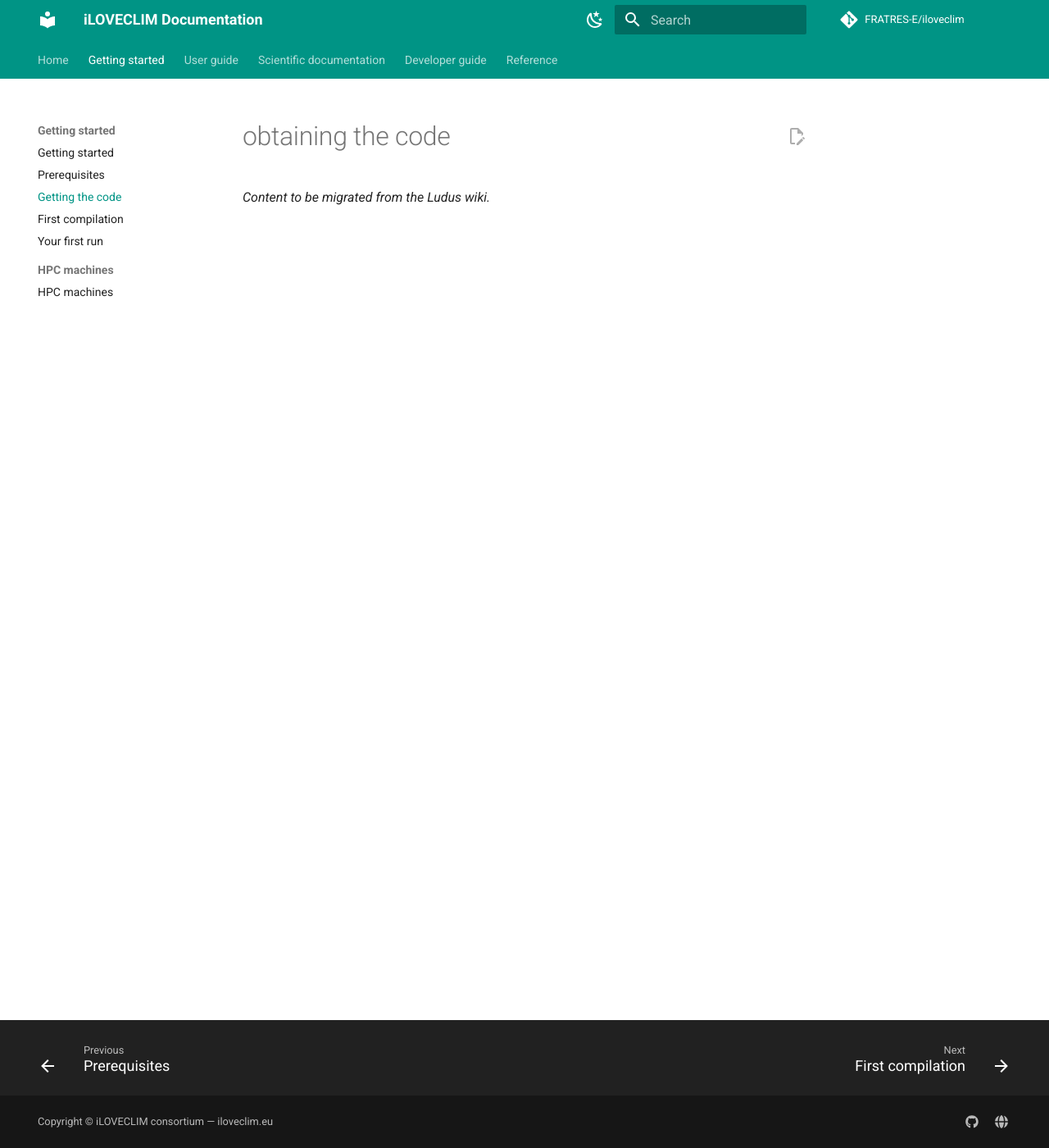
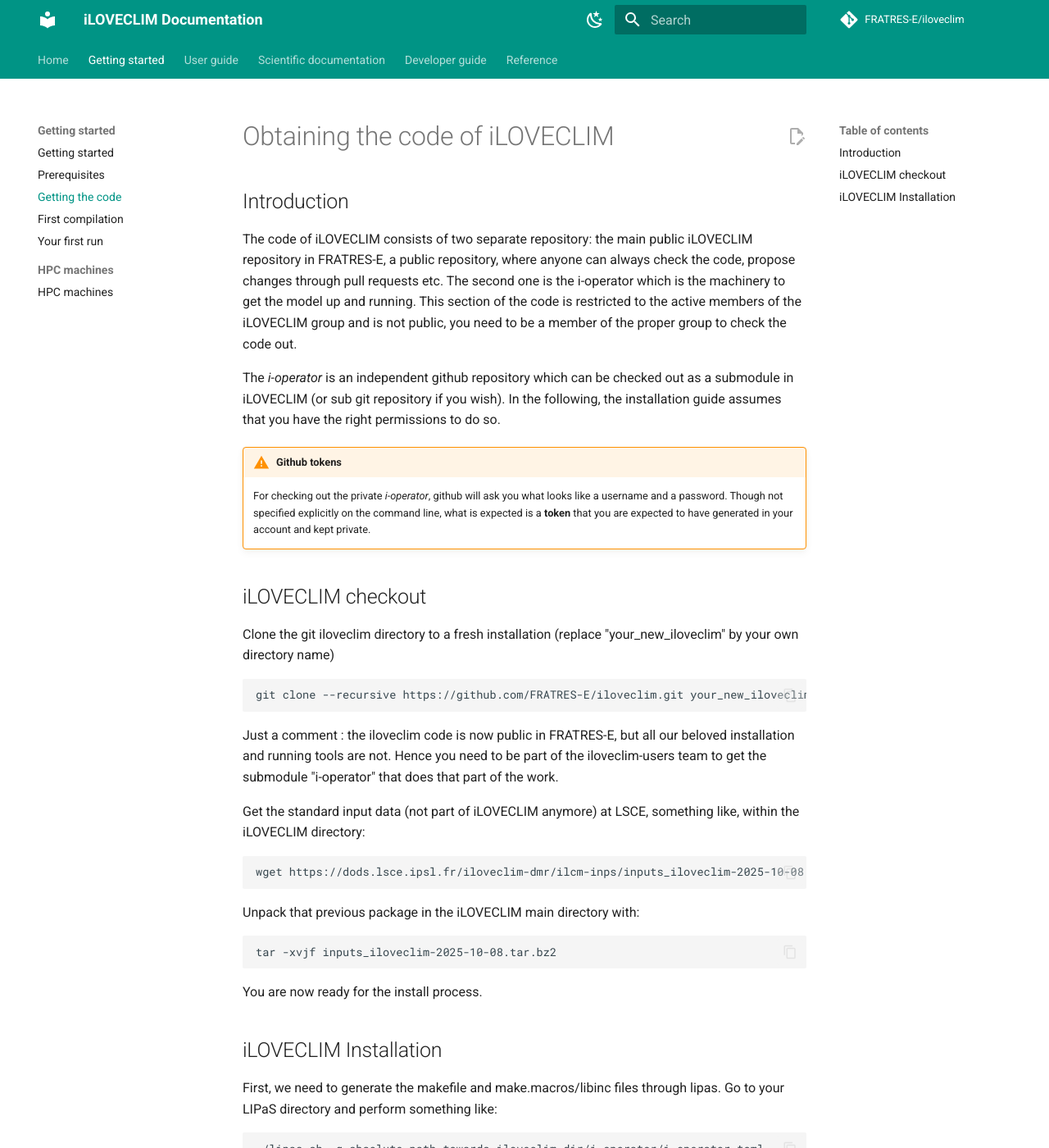
Before and after one commit to FRATRES-E/iloveclim, an MkDocs documentation site: the page built from docs/getting-started/obtaining-the-code.md, in a window 1280 px wide and 1400 px high. Shown: the whole window at 82% size. Built offline with MkDocs 1.6.1 and Material for MkDocs 9.7.7, drawn with Linux system fonts in a browser that asks for light colours; comment, search, counter and statistics services are not loaded; some of the changed text lies outside the part shown.

Commit message:
docs:v0.0.6: copy/pasted and expanded the install iLOVECLIM section.

```diff
--- a/docs/getting-started/obtaining-the-code.md
+++ b/docs/getting-started/obtaining-the-code.md
@@ -1,3 +1,49 @@
-# obtaining the code
+# Obtaining the code of iLOVECLIM
 
-*Content to be migrated from the Ludus wiki.*
+## Introduction
+
+The code of iLOVECLIM consists of two separate repository: the main public iLOVECLIM repository in FRATRES-E, a public repository, where anyone can always check the code, propose changes through pull requests etc. The second one is the i-operator which is the machinery to get the model up and running. This section of the code is restricted to the active members of the iLOVECLIM group and is not public, you need to be a member of the proper group to check the code out.
+
+The *i-operator* is an independent github repository which can be checked out as a submodule in iLOVECLIM (or sub git repository if you wish). In the following, the installation guide assumes that you have the right permissions to do so.
+
+!!! warning "Github tokens"
+    For checking out the private *i-operator*, github will ask you what looks like a username and a password. Though not specified explicitly on the command line, what is expected is a **token** that you are expected to have generated in your account and kept private.
+
+
+
+## iLOVECLIM checkout
+
+Clone the git iloveclim directory to a fresh installation (replace "your_new_iloveclim" by your own directory name)
+
+    git clone --recursive https://github.com/FRATRES-E/iloveclim.git your_new_iloveclim
+
+Just a comment : the iloveclim code is now public in FRATRES-E, but all our beloved installation and running tools are not. Hence you need to be part of the iloveclim-users team to get the submodule "i-operator" that does that part of the work.
+
+Get the standard input data (not part of iLOVECLIM anymore) at LSCE, something like, within the iLOVECLIM directory:
+
+    wget https://dods.lsce.ipsl.fr/iloveclim-dmr/ilcm-inps/inputs_iloveclim-2025-10-08.tar.bz2
+
+Unpack that previous package in the iLOVECLIM main directory with:
+
+    tar -xvjf inputs_iloveclim-2025-10-08.tar.bz2
+
+You are now ready for the install process.
+
+## iLOVECLIM Installation
+
+First, we need to generate the makefile and make.macros/libinc files through lipas. Go to your LIPaS directory and perform something like:
+
+    ./lipas.sh -g absolute_path_towards_iloveclim_dir/i-operator/i-operator.toml
+
+Then get back to the iLOVECLIM directory, in the i-operator subfolder.
+Create an auto.lipas file using:
+
+    ls ${HOME}/.lipas/config/*/*/conf.* > config/auto.lipas
+
+(SANITY CHECK: auto.lipas should contain a path to one existing file)
+
+Then, back to your iLOVECLIM folder, perform:
+
+    ./i-operator/Niloveclim_install-FRATRES.sh
+
+... that's it!!!
```
Also changed, not shown: docs/getting-started/prerequisites.md (+3 -0 lines).
